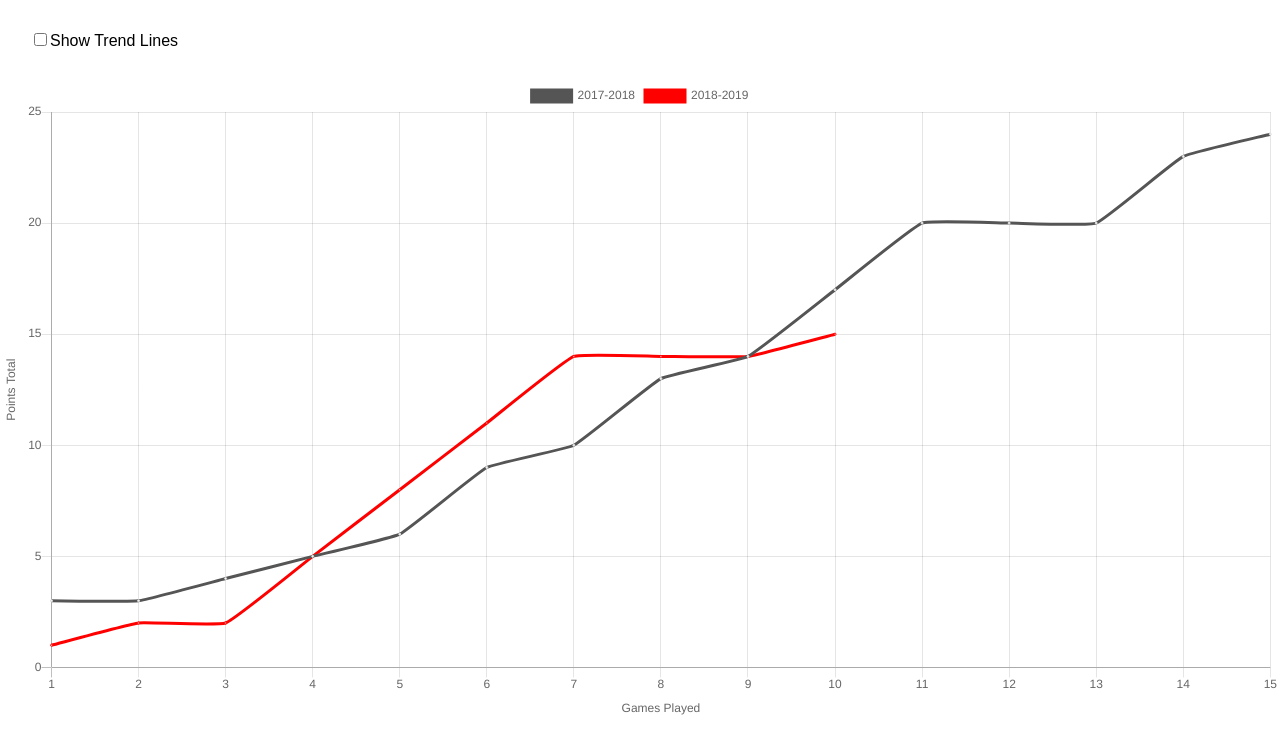
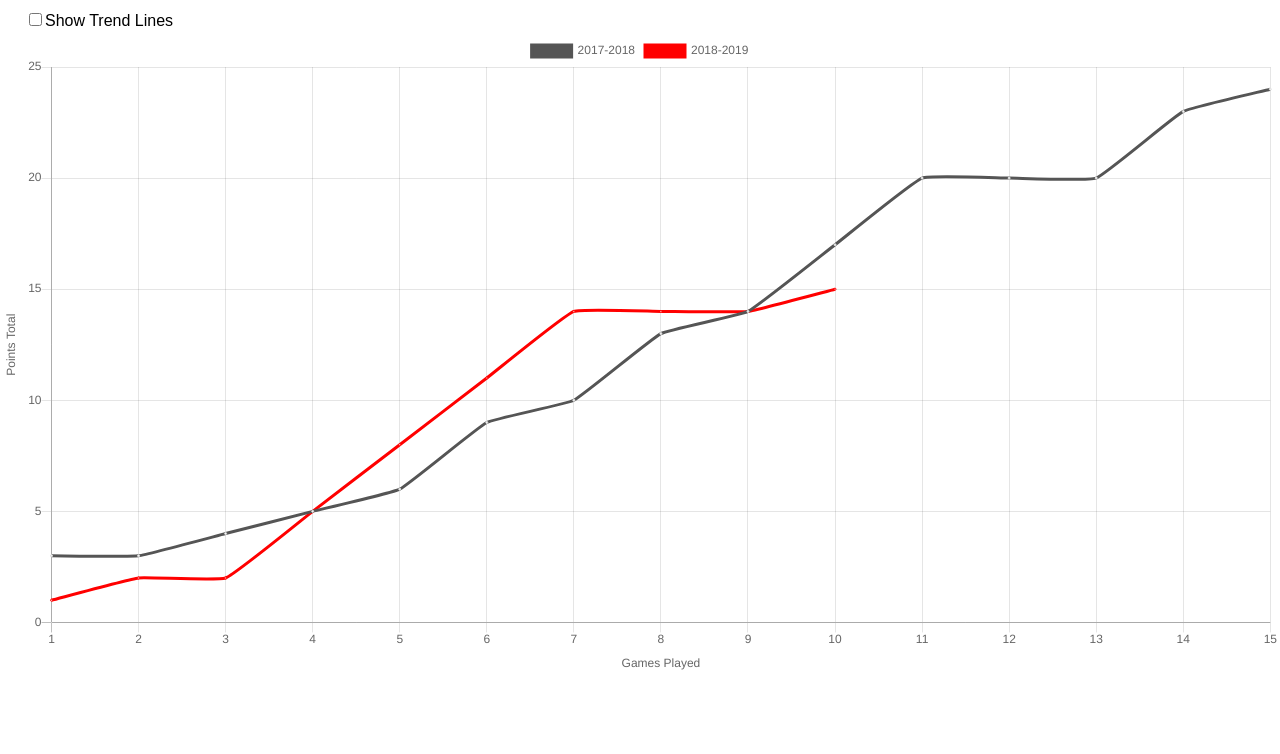
Before and after one commit to snerks/football-stats-02, a React (Create React App) app: page / in a window 1280 px wide. Shown: the top 754 px of the page. Built offline with nearby package versions, Linux system fonts and the light colour scheme; the HTML template or start-up script is replaced by a standard one.

Commit message:
Tweak Margin

```diff
--- a/src/components/points-line-chart.tsx
+++ b/src/components/points-line-chart.tsx
@@ -215,7 +215,7 @@ class PointsLineChart extends React.Component<
       <div style={{ position: "relative", height: "80vh" }}>
         <div
           className="custom-control custom-checkbox"
-          style={{ margin: "30px" }}
+          style={{ margin: "10px 30px 5px 25px" }}
         >
           <input
             type="checkbox"
```
